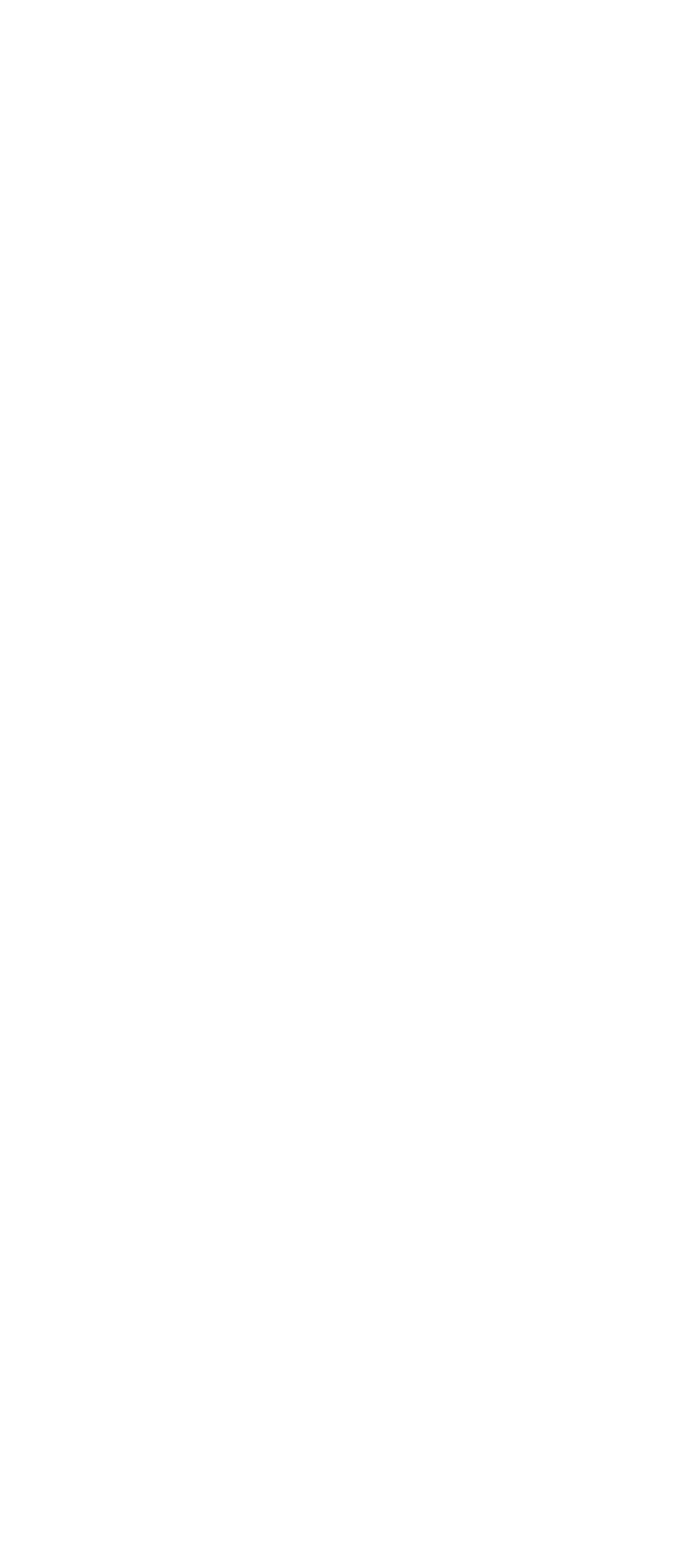
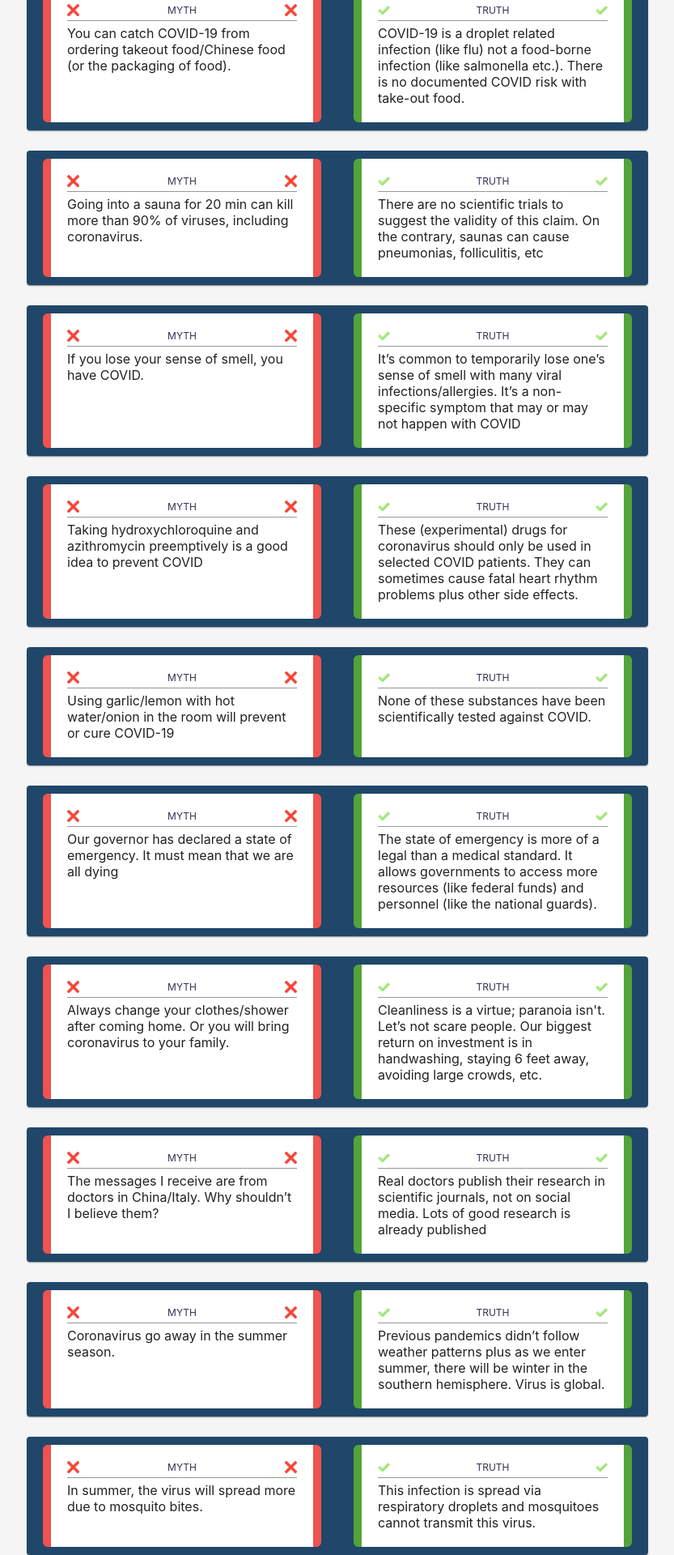
Before and after one commit to hjaintech/corona-myth-buster-web, a React (Create React App) app: page / in a window 1280 px wide. Shown: the part 305-2225 px from the top of the page at 81% size, without its empty margins (223-1056 px from the left). Before the commit the page ends 800 px from the top, so only its background shows below. Built offline with nearby package versions, Linux system fonts and the light colour scheme; no server answers.

Commit message:
remove API call

```diff
--- /dev/null
+++ b/src/assets/data.js
@@ -0,0 +1,47 @@
+export default
+[
+      {
+        myth: "Avoid shipped packages/gas pumps/shopping carts/ATMs or you’ll die.",
+        truth: "Coronavirus surface survival is one thing; that surface causing an infection is another. Wash your hands; live your life"
+      },
+      {
+        myth: " You can catch COVID-19 from ordering takeout food/Chinese food (or the packaging of food).",
+        truth: "COVID-19 is a droplet related infection (like flu) not a food-borne infection (like salmonella etc.). There is no documented COVID risk with take-out food."
+      },
+      {
+        myth: "Going into a sauna for 20 min can kill more than 90% of viruses, including coronavirus. ",
+        truth: "There are no scientific trials to suggest the validity of this claim. On the contrary, saunas can cause pneumonias, folliculitis, etc"
+      },
+      {
+        myth: "If you lose your sense of smell, you have COVID.",
+        truth: "It’s common to temporarily lose one’s sense of smell with many viral infections/allergies. It’s a non-specific symptom that may or may not happen with COVID"
+      },
+      {
+        myth: "Taking hydroxychloroquine and azithromycin preemptively is a good idea to prevent COVID",
+        truth: "These (experimental) drugs for coronavirus should only be used in selected COVID patients. They can sometimes cause fatal heart rhythm problems plus other side effects."
+      },
+      {
+        myth: "Using garlic/lemon with hot water/onion in the room will prevent or cure COVID-19",
+        truth: "None of these substances have been scientifically tested against COVID. "
+      },
+      {
+        myth: "Our governor has declared a state of emergency. It must mean that we are all dying",
+        truth: "The state of emergency is more of a legal than a medical standard. It allows governments to access more resources (like federal funds) and personnel (like the national guards)."
+      },
+      {
+        myth: "Always change your clothes/shower after coming home. Or you will bring coronavirus to your family.",
+        truth: "Cleanliness is a virtue; paranoia isn't. Let’s not scare people. Our biggest return on investment is in handwashing, staying 6 feet away, avoiding large crowds, etc."
+      },
+      {
+        myth: "The messages I receive are from doctors in China/Italy. Why shouldn’t I believe them? ",
+        truth: "Real doctors publish their research in scientific journals, not on social media. Lots of good research is already published"
+      },
+      {
+        myth: "Coronavirus go away in the summer season. ",
+        truth: "Previous pandemics didn’t follow weather patterns plus as we enter summer, there will be winter in the southern hemisphere. Virus is global."
+      },
+      {
+        myth: "In summer, the virus will spread more due to mosquito bites.",
+        truth: "This infection is spread via respiratory droplets and mosquitoes cannot transmit this virus."
+      }
+    ];
--- a/src/pages/Landing/index.js
+++ b/src/pages/Landing/index.js
@@ -1,23 +1,14 @@
-import React, { useEffect, useState } from 'react';
+import React from 'react';
 import Header from '../../components/Header';
 import Card from '../../components/Card';
+import data from '../../assets/data';
 
 const Landing = () => {
-  const [mythData, setMythData] = useState([]);
-  useEffect(() => {
-    fetchAndSetData();
-  }, []);
-
-  const fetchAndSetData = async () => {
-    const response = await fetch('http://demo6902092.mockable.io/coronamythbuster/');
-    const data = await response.json();
-    setMythData(data.data);
-  }
   return (
     <div style={{ backgroundColor: '#f5f5f5' }}>
       <Header />
       {
-        mythData.map((item) => (
+        data.map((item) => (
           <Card
           myth={item.myth}
           truth={item.truth}
```
